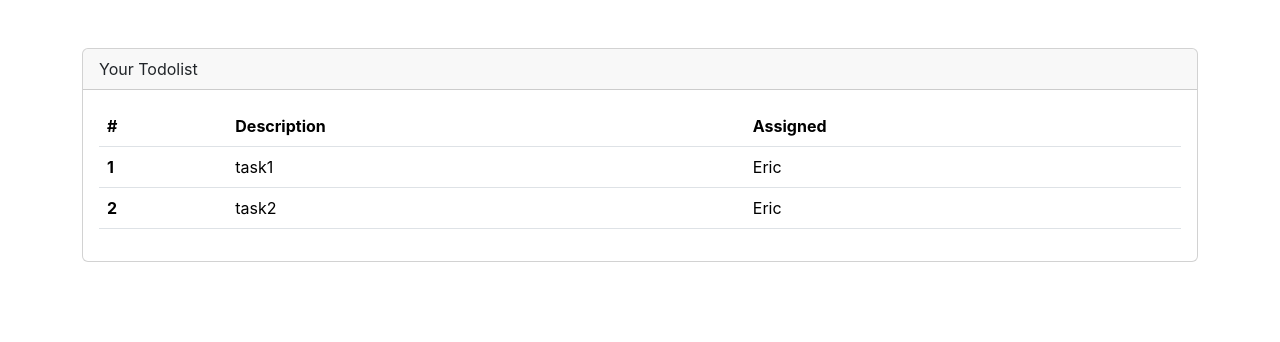
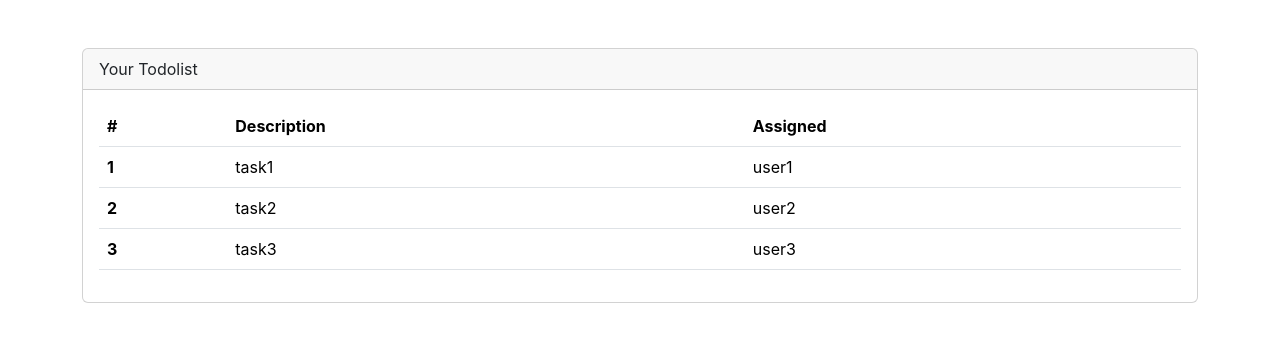
Before and after one commit to RubyYRHsiao/react-bootstrap-practice, a React (Create React App) app: page / in a window 1280 px wide. Shown: the top 342 px of the page. Built offline with nearby package versions, Linux system fonts and the light colour scheme.

Commit message:
Add props

```diff
--- a/src/App.js
+++ b/src/App.js
@@ -2,6 +2,12 @@ import './App.css';
 import TodoRowItems from "./components/TodoRowItems";
 
 function App() {
+  const todos = [
+    { rowNumber: 1, rowDescription: 'task1', rowAssigned: 'user1' },
+    { rowNumber: 2, rowDescription: 'task2', rowAssigned: 'user2' },
+    { rowNumber: 3, rowDescription: 'task3', rowAssigned: 'user3' }
+  ];
+
   return (
     <div className='mt-5 container'>
       <div className='card'>
@@ -18,12 +24,21 @@ function App() {
             </tr>
             </thead>
             <tbody>
-            <TodoRowItems/>
-            <tr>
-              <th scope='row'>2</th>
-              <td>task2</td>
-              <td>Eric</td>
-            </tr>
+            <TodoRowItems
+              rowNumber={todos[0].rowNumber}
+              rowDescription={todos[0].rowDescription}
+              rowAssigned={todos[0].rowAssigned}
+            />
+            <TodoRowItems
+              rowNumber={todos[1].rowNumber}
+              rowDescription={todos[1].rowDescription}
+              rowAssigned={todos[1].rowAssigned}
+            />
+            <TodoRowItems
+              rowNumber={todos[2].rowNumber}
+              rowDescription={todos[2].rowDescription}
+              rowAssigned={todos[2].rowAssigned}
+            />
             </tbody>
           </table>
         </div>
--- a/src/components/TodoRowItems.js
+++ b/src/components/TodoRowItems.js
@@ -1,9 +1,9 @@
-const TodoRowItems = () =>{
-  return(
+const TodoRowItems = (props) => {
+  return (
     <tr>
-      <th scope='row'>1</th>
-      <td>task1</td>
-      <td>Eric</td>
+      <th scope='row'>{props.rowNumber}</th>
+      <td>{props.rowDescription}</td>
+      <td>{props.rowAssigned}</td>
     </tr>
   )
 }
```
